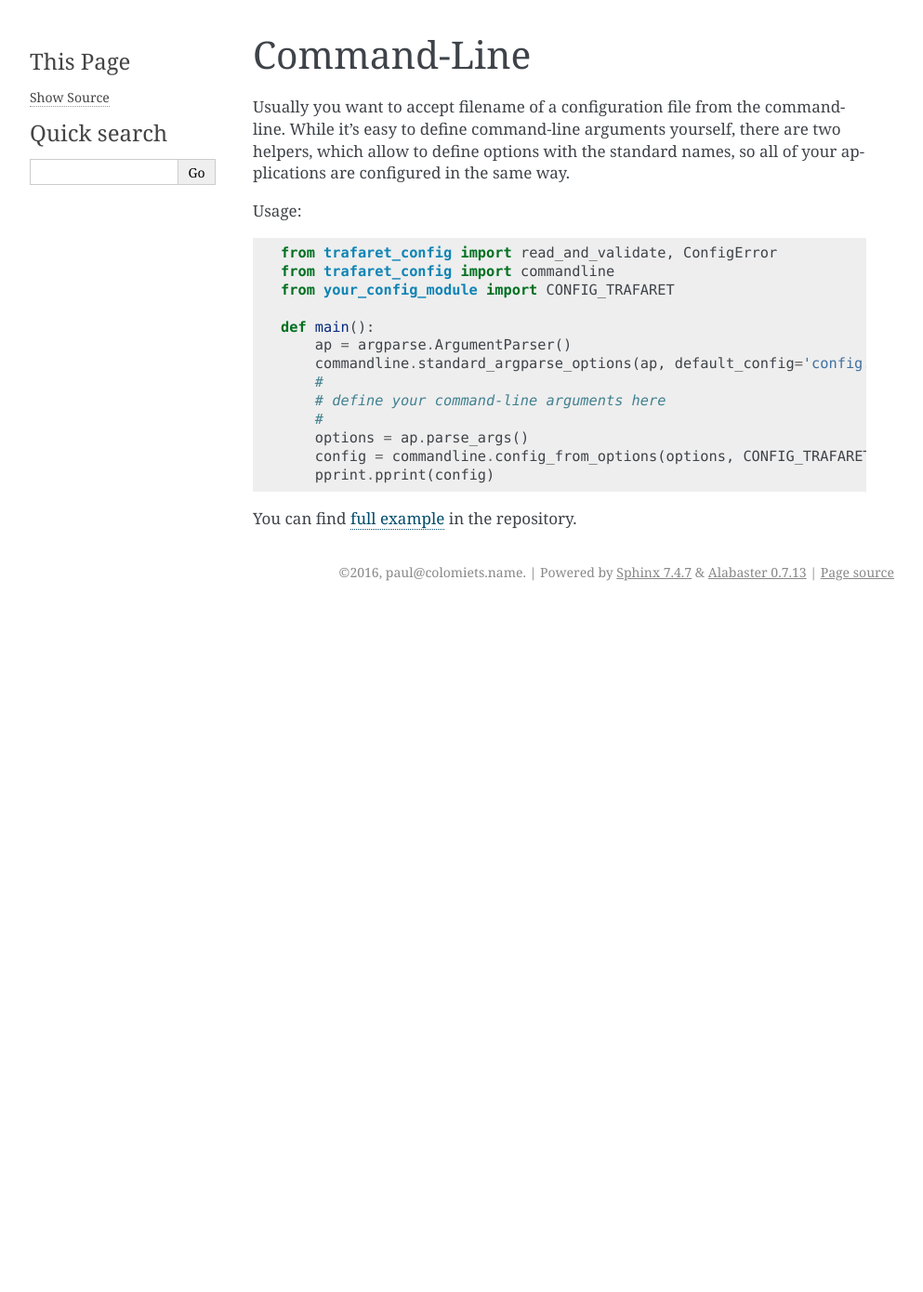
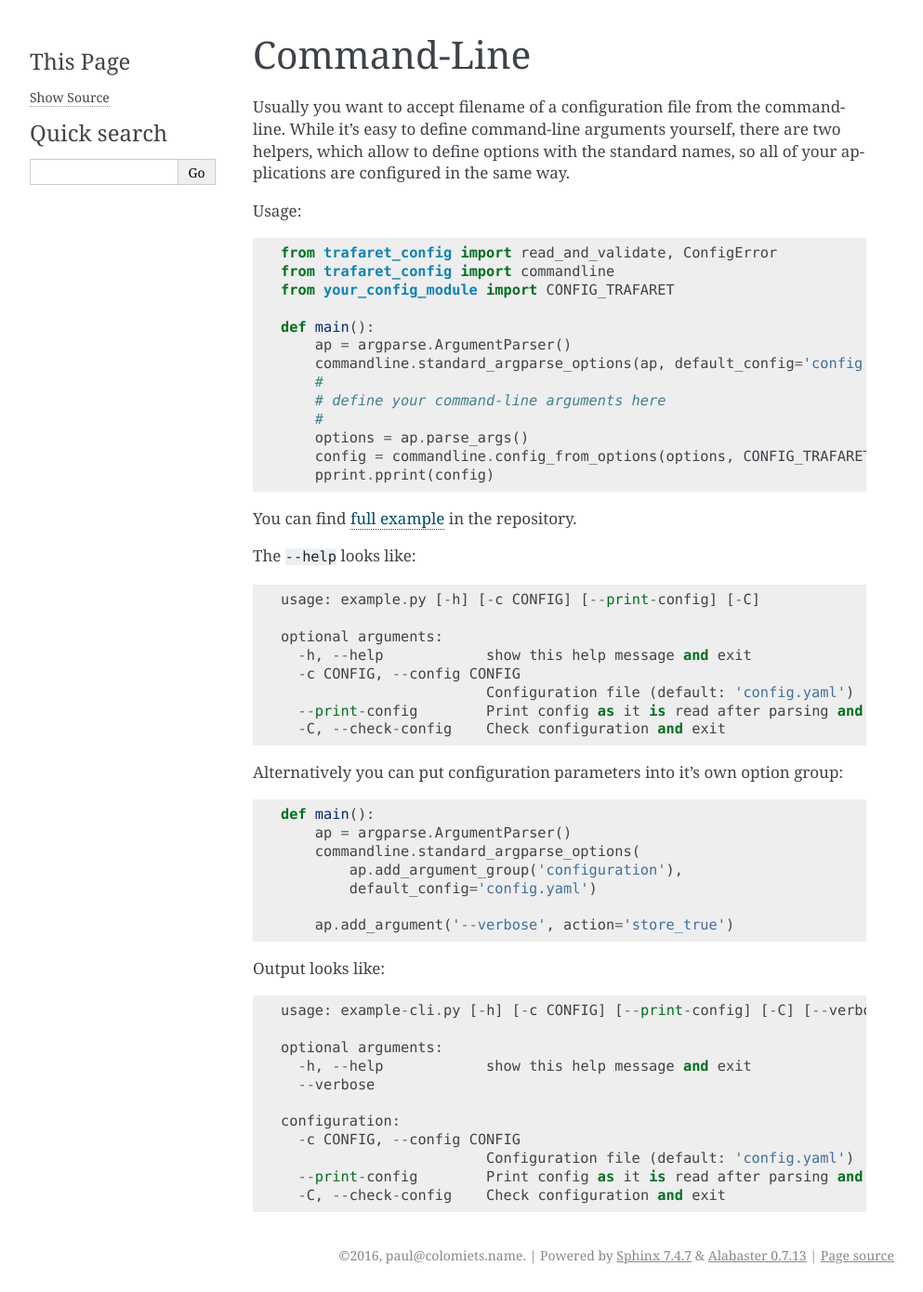
Before and after one commit to tailhook/trafaret-config, a Sphinx documentation site: the page built from doc/commandline.rst, in a window 1280 px wide. Shown: the whole page at 93% size, without its empty margins (148-1141 px from the left). Built offline with Sphinx 7.4.7, drawn with Linux system fonts in a browser that asks for light colours; before the commit the page ends 900 px from its top, so only the background shows below that.

Commit message:
Add more docs for `commandline` module

```diff
--- a/doc/commandline.rst
+++ b/doc/commandline.rst
@@ -27,4 +27,41 @@ Usage:
 
 You can find `full example`_ in the repository.
 
+The ``--help`` looks like::
+
+    usage: example.py [-h] [-c CONFIG] [--print-config] [-C]
+
+    optional arguments:
+      -h, --help            show this help message and exit
+      -c CONFIG, --config CONFIG
+                            Configuration file (default: 'config.yaml')
+      --print-config        Print config as it is read after parsing and exit
+      -C, --check-config    Check configuration and exit
+
 .. _full example: https://github.com/tailhook/trafaret_config/blob/master/example.py
+
+Alternatively you can put configuration parameters into it's own option group:
+
+.. code-block:: python
+
+    def main():
+        ap = argparse.ArgumentParser()
+        commandline.standard_argparse_options(
+            ap.add_argument_group('configuration'),
+            default_config='config.yaml')
+
+        ap.add_argument('--verbose', action='store_true')
+
+Output looks like::
+
+    usage: example-cli.py [-h] [-c CONFIG] [--print-config] [-C] [--verbose]
+
+    optional arguments:
+      -h, --help            show this help message and exit
+      --verbose
+
+    configuration:
+      -c CONFIG, --config CONFIG
+                            Configuration file (default: 'config.yaml')
+      --print-config        Print config as it is read after parsing and exit
+      -C, --check-config    Check configuration and exit
```
